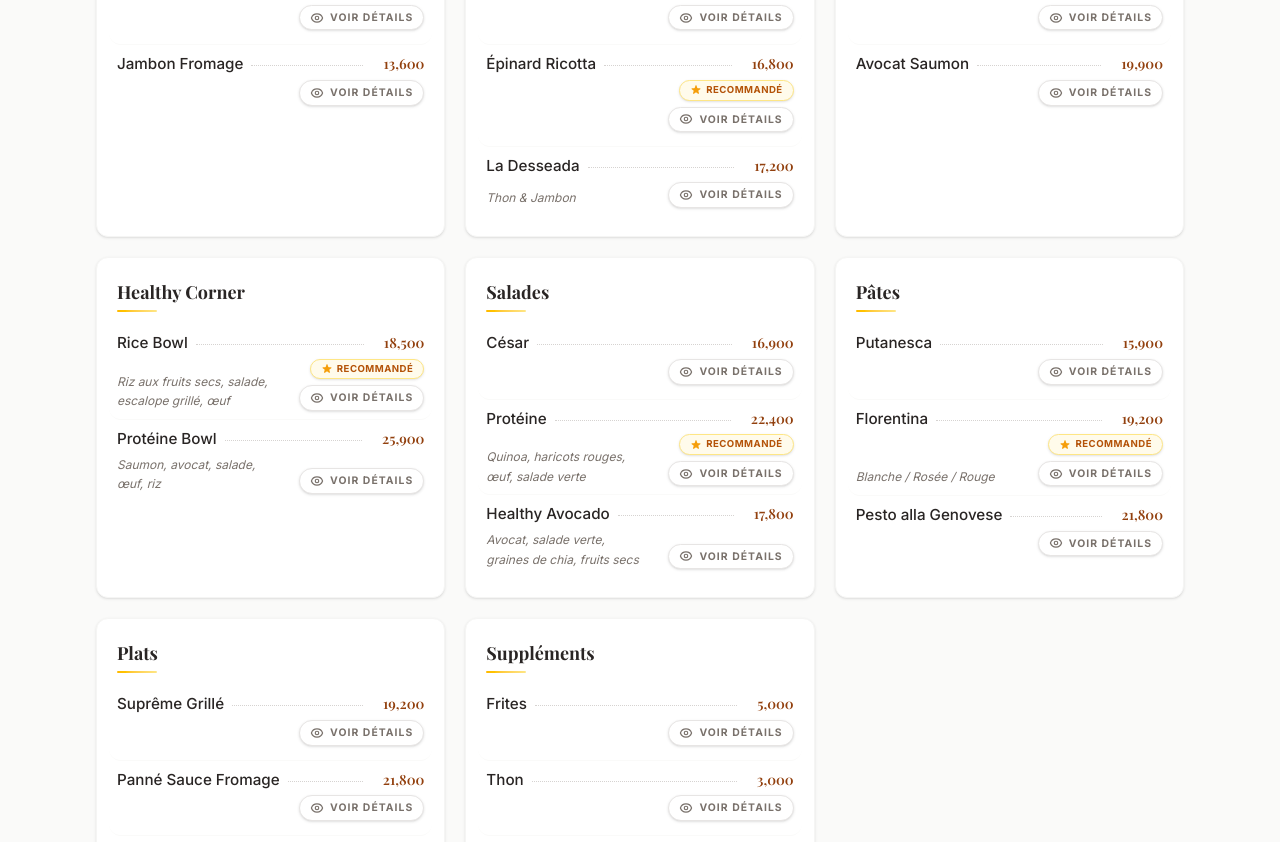
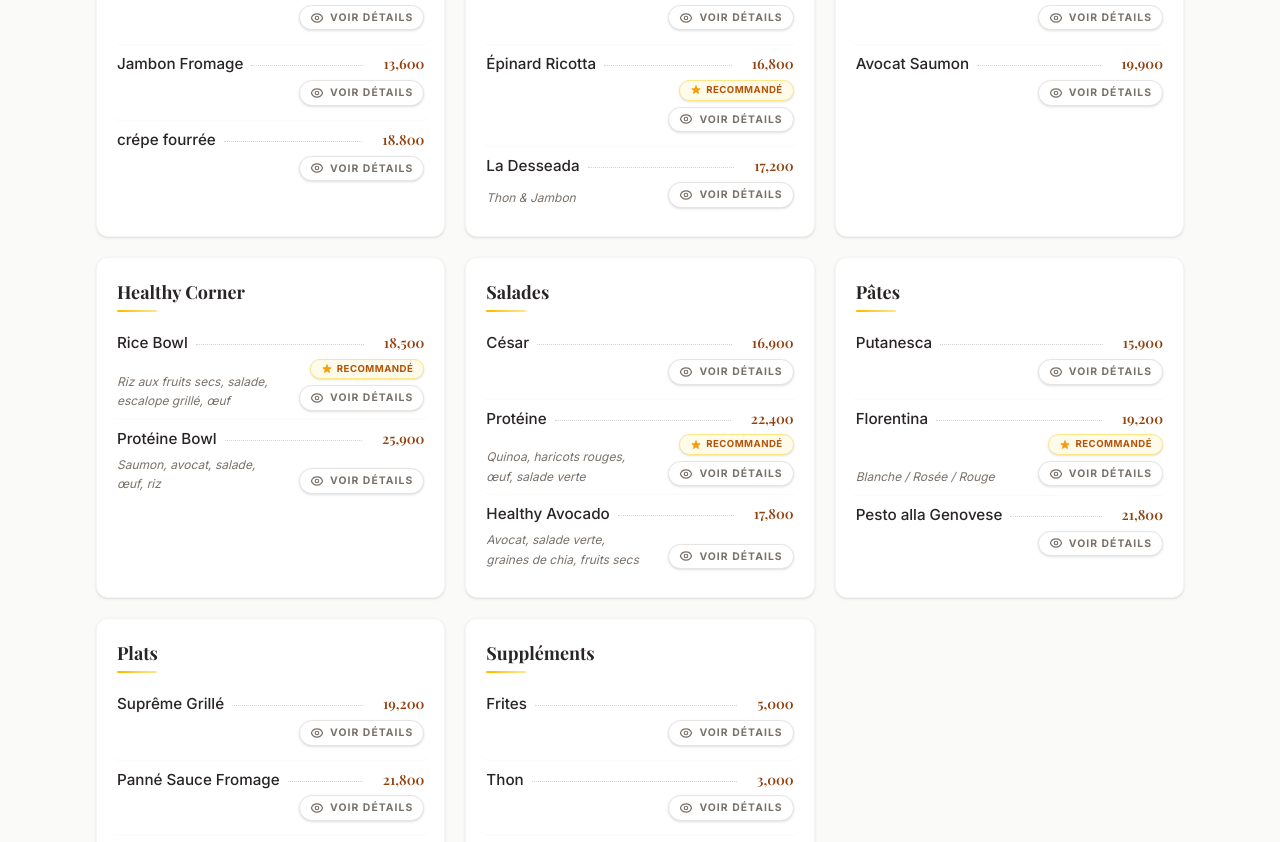
Before and after one commit to aminos14759/cafe, a React (Vite) app: page / in a window 1280 px wide. Shown: the part 9547-10389 px from the top of the page. Built offline with nearby package versions, Linux system fonts and the light colour scheme; a web font is replaced by a local one.

Commit message:
ajout dun produit

```diff
--- a/src/App.jsx
+++ b/src/App.jsx
@@ -321,6 +321,7 @@ const menuSections = [
           { name: "Fromage", price: "11,800" },
           { name: "Thon Fromage", price: "14,600" },
           { name: "Jambon Fromage", price: "13,600" },
+          { name : "crépe fourrée", price :"18.800"},
         ],
       },
       {
```
